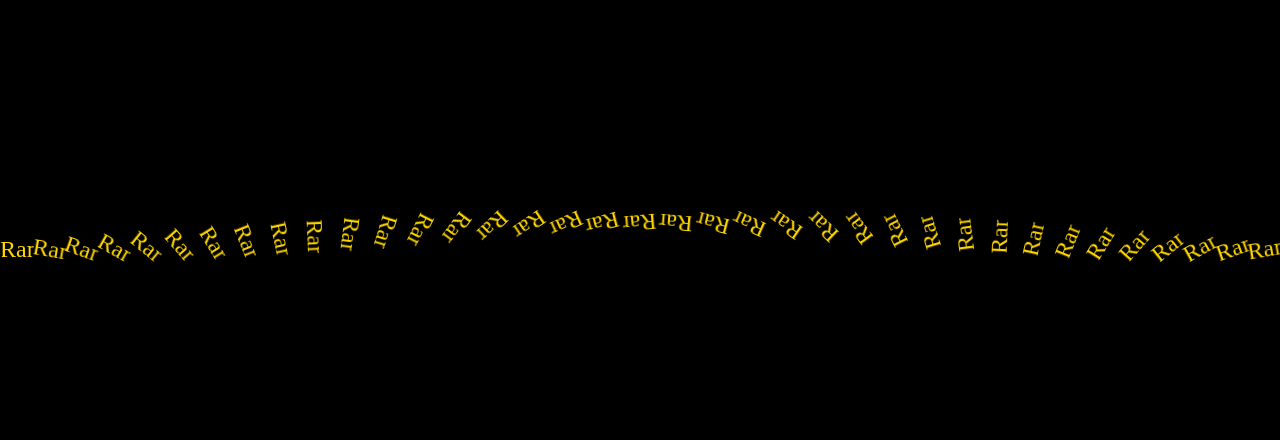
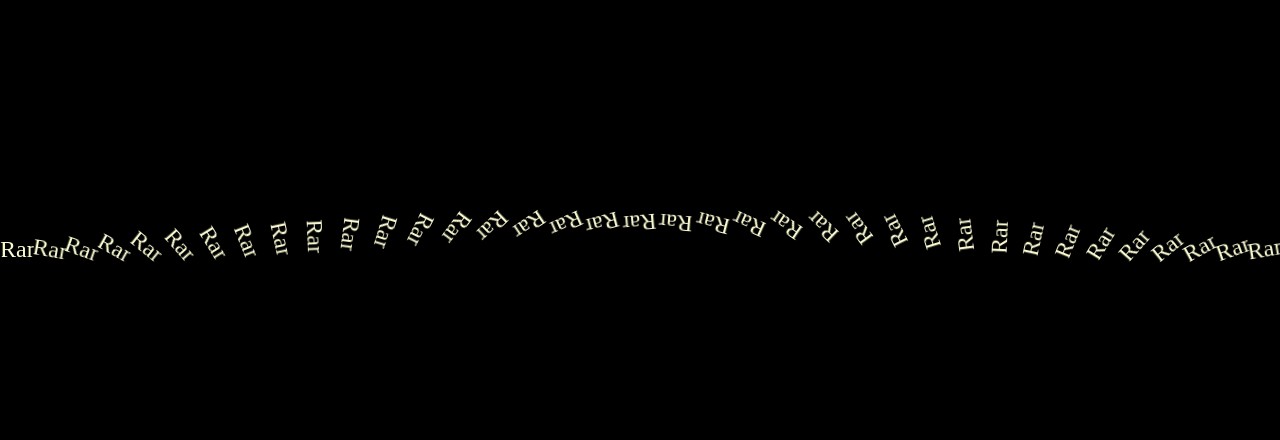
Before and after one commit to PaktamXbotz/eid-code, a plain HTML site: page index.html in a window 1280 px wide. Shown: the part 164-604 px from the top of the page. Drawn offline with Linux system fonts and the light colour scheme.

Commit message:
Update styles.css

```diff
--- a/styles.css
+++ b/styles.css
@@ -27,7 +27,7 @@ body {
 }
 
 .crescent_word {
-  color: gold;
+  color: lightgoldenrodyellow;
   font-size: 1.5rem;
   position: absolute;
   transform-origin: 200px 200px;
```
